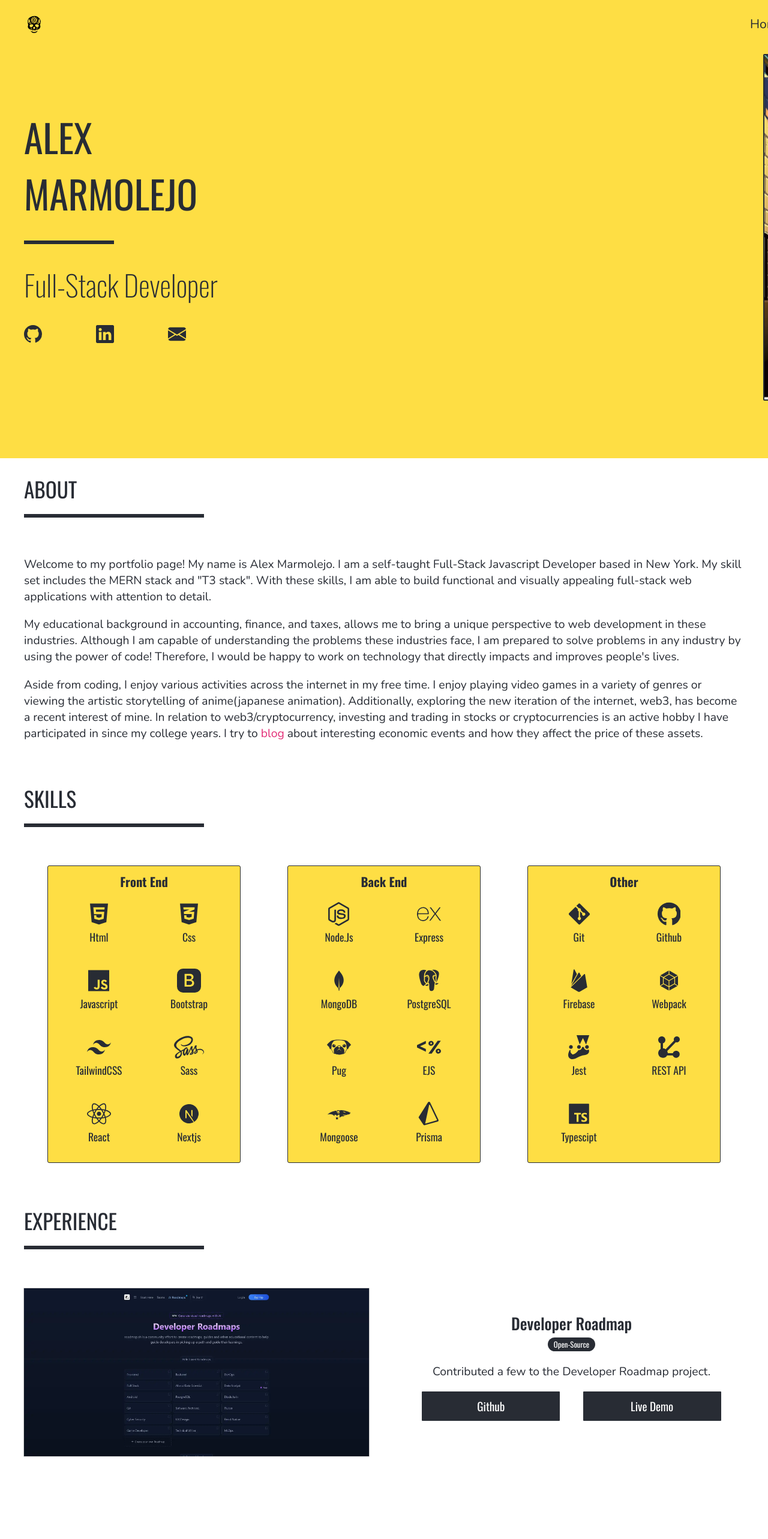
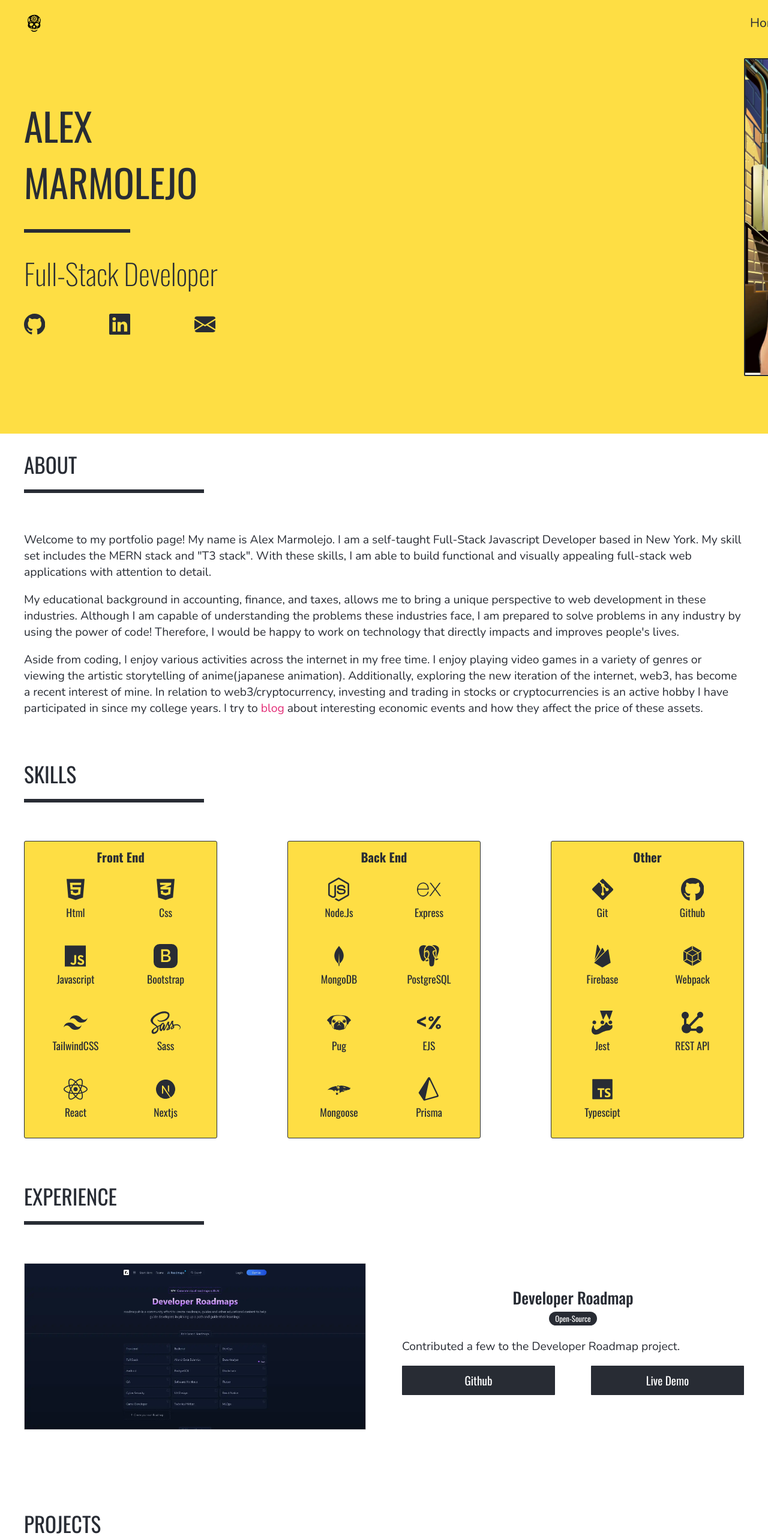
Before and after one commit to prosperitty/personal-website, a React (Create React App) app: page / in a window 1280 px wide. Shown: the top 2566 px of the page at 60% size. Built offline with nearby package versions, Linux system fonts and the light colour scheme; a web font is replaced by a local one.

Commit message:
MAJOR: realigned entire webpage and responsive design

```diff
--- a/src/App.css
+++ b/src/App.css
@@ -15,7 +15,19 @@ p > a:visited {
   color: #61dafb;
 }
 
+.app-header {
+  width: 100%;
+  background-color: #fede44;
+}
+
+.max-w {
+  box-sizing: border-box;
+  margin: 0 auto;
+  max-width: 1440px;
+}
+
 body {
+  /* width: 100%; */
   padding: 0;
   margin: 0;
 
@@ -64,7 +76,7 @@ hr {
   margin: 1rem 0 4rem 0;
 }
 
-.pad {
+.pad-x {
   padding-left: 40px;
   padding-right: 40px;
 }
@@ -72,8 +84,8 @@ hr {
 .pad-y {
   padding-top: 25px;
   padding-bottom: 25px;
-  padding-left: 40px;
-  padding-right: 40px;
+  /* padding-left: 40px;
+  padding-right: 40px; */
 }
 
 .nav {
@@ -84,16 +96,22 @@ hr {
   padding-top: 20px;
   padding-bottom: 20px;
 
-  position: -webkit-sticky;
-  position: sticky;
-  top: 0;
-  z-index: 2;
-
   color: #282c34;
   font-size: 1.2em;
   font-weight: 300;
   font-family: 'Nunito', sans-serif;
 
+  background-color: #fede44;
+
+  overflow: hidden;
+}
+
+.nav-container {
+  width: 100%;
+  position: -webkit-sticky;
+  position: sticky;
+  top: 0;
+  z-index: 2;
   background-color: #fede44;
 }
 
@@ -129,6 +147,7 @@ hr {
   display: flex;
   align-items: center;
   justify-content: flex-start;
+  flex-shrink: 0;
 
   white-space: nowrap;
   color: inherit;
@@ -137,8 +156,9 @@ hr {
 .jumbotron {
   display: flex;
   width: 100%;
-  max-height: 800px;
-  padding: 10px 40px 100px 40px;
+  /* max-height: 800px; */
+  padding-top: 20px;
+  padding-bottom: 100px;
 
   color: #282c34;
   font-size: 2.5vw;
@@ -149,16 +169,18 @@ hr {
 }
 
 .jumbotron-header {
-  width: 50%;
+  /* width: 50%; */
   align-self: center;
-  justify-self: flex-start;
+  flex: 1 1 65%;
 }
 
 .profile-image-container {
   max-width: 700px;
-  width: 50%;
+  max-height: 800px;
+  flex: 0 1 45%;
+  /* width: 50%; */
   margin: 0 auto;
-  padding: 0 2rem;
+  /* padding: 0 2rem; */
 
   box-sizing: border-box;
   animation: 0.5s ease-in-out 0s 1 slideInRight;
@@ -227,7 +249,7 @@ hr {
 
 .skills-container {
   display: flex;
-  justify-content: space-around;
+  justify-content: space-between;
   margin: 20px 0;
 }
 
@@ -278,7 +300,8 @@ hr {
 
 .project {
   display: flex;
-  gap: 50px;
+  justify-content: space-between;
+  gap: 60px;
   width: 100%;
   margin-bottom: 80px;
 }
@@ -289,9 +312,20 @@ hr {
 
 .project-preview-container {
   display: flex;
-  width: 50%;
+  flex-basis: 50%;
+  max-width: 700px;
   justify-content: center;
   align-items: center;
+}
+
+.project-preview-container img {
+  width: 100%;
+  /* height: 100%; */
+  /* padding: 200px 0; */
+  max-height: 350px;
+  object-fit: contain;
+  box-sizing: border-box;
+  object-position: top;
 }
 
 .project-description-container {
@@ -299,8 +333,13 @@ hr {
   flex-direction: column;
   justify-content: center;
   width: 50%;
+  max-width: 700px;
 
   text-align: center;
+}
+
+.project-description-container p {
+  text-align: start;
 }
 
 .project-description-container h3 {
@@ -354,7 +393,9 @@ hr {
 
 .button-container {
   display: flex;
-  justify-content: space-evenly;
+  justify-content: space-between;
+  gap: 60px;
+  /* padding: 0 40px; */
 }
 
 .button-container button {
@@ -362,8 +403,8 @@ hr {
 }
 
 .button-container form {
-  display: inline-block;
-  width: 40%;
+  display: flex;
+  flex-basis: 100%;
 }
 
 footer {
@@ -461,6 +502,7 @@ footer hr {
   }
 
   .profile-image-container {
+    flex-basis: 0;
     width: 200px;
     height: 200px;
     padding: 0px;
--- a/src/App.js
+++ b/src/App.js
@@ -1,41 +1,46 @@
-import './App.css'
-import Nav from './components/Nav'
-import Jumbotron from './components/Jumbotron'
-import About from './components/About'
-import Skills from './components/Skills'
-import Projects from './components/Projects'
-import Footer from './components/Footer'
-import htmlVector from './images/vectors/html-vector.svg'
-import cssVector from './images/vectors/css-vector.svg'
-import javascriptVector from './images/vectors/javascript-vector.svg'
-import bootstrapVector from './images/vectors/bootstrap-vector.svg'
-import sassVector from './images/vectors/sass-vector.svg'
-import reactVector from './images/vectors/react-vector.svg'
-import nextVector from './images/vectors/nextjs-vector.svg'
-import nodeVector from './images/vectors/node-vector.svg'
-import expressVector from './images/vectors/express-vector.svg'
-import mongoVector from './images/vectors/mongo-vector.svg'
-import pugVector from './images/vectors/pug-vector.svg'
-import ejsVector from './images/vectors/ejs-vector.svg'
-import jestVector from './images/vectors/jest-vector.svg'
-import gitVector from './images/vectors/git-vector.svg'
-import githubVector from './images/vectors/github-vector.svg'
-import firebaseVector from './images/vectors/firebase-vector.svg'
-import webpackVector from './images/vectors/webpack-vector.svg'
-import apiVector from './images/vectors/api-vector.svg'
-import tailwindVector from './images/vectors/tailwind-vector.svg'
-import postgresVector from './images/vectors/postgresql-vector.svg'
-import typesciptVector from './images/vectors/typescript-vector.svg'
-import mongooseVector from './images/vectors/mongoose-vector.svg'
-import prismaVector from './images/vectors/prisma-vector.svg'
-import { ReactSVG } from 'react-svg'
-import Experience from './components/Experience'
+import './App.css';
+import Nav from './components/Nav';
+import Jumbotron from './components/Jumbotron';
+import About from './components/About';
+import Skills from './components/Skills';
+import Projects from './components/Projects';
+import Footer from './components/Footer';
+import htmlVector from './images/vectors/html-vector.svg';
+import cssVector from './images/vectors/css-vector.svg';
+import javascriptVector from './images/vectors/javascript-vector.svg';
+import bootstrapVector from './images/vectors/bootstrap-vector.svg';
+import sassVector from './images/vectors/sass-vector.svg';
+import reactVector from './images/vectors/react-vector.svg';
+import nextVector from './images/vectors/nextjs-vector.svg';
+import nodeVector from './images/vectors/node-vector.svg';
+import expressVector from './images/vectors/express-vector.svg';
+import mongoVector from './images/vectors/mongo-vector.svg';
+import pugVector from './images/vectors/pug-vector.svg';
+import ejsVector from './images/vectors/ejs-vector.svg';
+import jestVector from './images/vectors/jest-vector.svg';
+import gitVector from './images/vectors/git-vector.svg';
+import githubVector from './images/vectors/github-vector.svg';
+import firebaseVector from './images/vectors/firebase-vector.svg';
+import webpackVector from './images/vectors/webpack-vector.svg';
+import apiVector from './images/vectors/api-vector.svg';
+import tailwindVector from './images/vectors/tailwind-vector.svg';
+import postgresVector from './images/vectors/postgresql-vector.svg';
+import typesciptVector from './images/vectors/typescript-vector.svg';
+import mongooseVector from './images/vectors/mongoose-vector.svg';
+import prismaVector from './images/vectors/prisma-vector.svg';
+import { ReactSVG } from 'react-svg';
+import Experience from './components/Experience';
 
 function App() {
   return (
     <div className='App'>
+      <div className='nav-container'>
         <Nav />
+      </div>
+      <div className='app-header'>
         <Jumbotron />
+      </div>
+      <div className='max-w'>
         <About />
         <Skills
           htmlIcon={<ReactSVG src={htmlVector} />}
@@ -88,9 +93,10 @@ function App() {
           tailwindIcon={<ReactSVG src={tailwindVector} />}
           typescriptIcon={<ReactSVG src={typesciptVector} />}
         />
+      </div>
       <Footer />
     </div>
-  )
+  );
 }
 
-export default App
+export default App;
--- a/src/components/About.js
+++ b/src/components/About.js
@@ -1,6 +1,6 @@
 function About() {
   return (
-    <div className='pad-y' id='about'>
+    <div className='pad-y pad-x' id='about'>
       <h1>about</h1>
       <hr className='hr-section'></hr>
       <p>
--- a/src/components/Experience.js
+++ b/src/components/Experience.js
@@ -4,7 +4,7 @@ import Skill from './Skill';
 
 function Experience() {
   return (
-    <div className='pad-y' id='experience'>
+    <div className='pad-y pad-x' id='experience'>
       <h1>Experience</h1>
       <hr className='hr-section'></hr>
       <Project
--- a/src/components/Footer.js
+++ b/src/components/Footer.js
@@ -1,6 +1,6 @@
 function Footer() {
   return (
-    <footer className='pad-y' id='contact'>
+    <footer className='pad-y pad-x' id='contact'>
       <div className='footer-icon-container'>
         <div className='footer-icons'>
           <a href='https://github.com/prosperitty'>
--- a/src/components/Jumbotron.js
+++ b/src/components/Jumbotron.js
@@ -3,7 +3,7 @@ import alex2 from '../images/alex-selfie2.webp';
 
 function Jumbotron() {
   return (
-    <div className='jumbotron pad' id='home'>
+    <div className='jumbotron pad-x max-w' id='home'>
       <div className='jumbotron-header'>
         <h1>Alex</h1>
         <h1>Marmolejo</h1>
--- a/src/components/Nav.js
+++ b/src/components/Nav.js
@@ -1,11 +1,11 @@
 const Nav = (props) => {
   function displayLinks() {
-    const navLinks = document.querySelector('.nav-link-container')
-    navLinks.classList.toggle('toggle-visibility')
+    const navLinks = document.querySelector('.nav-link-container');
+    navLinks.classList.toggle('toggle-visibility');
   }
 
   return (
-    <nav className='nav pad'>
+    <nav className='nav pad-x max-w'>
       <div className='logo-container'>
         <a className='nav-logo' href='#home'>
           <svg
@@ -61,7 +61,7 @@ const Nav = (props) => {
         </a>
       </div>
     </nav>
-  )
-}
+  );
+};
 
-export default Nav
+export default Nav;
--- a/src/components/Project.js
+++ b/src/components/Project.js
@@ -1,33 +1,31 @@
-function Project({children, preview, alt, title, description, githubURL, demoURL}) {
+function Project({
+  children,
+  preview,
+  alt,
+  title,
+  description,
+  githubURL,
+  demoURL,
+}) {
   return (
-    <div className="project">
-    <div className="project-preview-container">
-      <img src={ preview } alt={ alt } />
-    </div>
-    <div className="project-description-container">
-      <h3>{ title }</h3>
-      <div className="project-stack-container">
-        { children }
+    <div className='project'>
+      <div className='project-preview-container'>
+        <img src={preview} alt={alt} />
       </div>
-      <p>{ description }</p>
-      <div className="button-container">
-        <form
-          target="_blank"
-          method="GET"
-          action={ githubURL }
-        >
-          <button className="jumbotron-button">Github</button>
-        </form>
-        <form
-          target="_blank"
-          method="GET"
-          action={ demoURL }
-        >
-          <button className="jumbotron-button">Live Demo</button>
-        </form>
+      <div className='project-description-container'>
+        <h3>{title}</h3>
+        <div className='project-stack-container'>{children}</div>
+        <p>{description}</p>
+        <div className='button-container'>
+          <form target='_blank' method='GET' action={githubURL}>
+            <button className='jumbotron-button'>Github</button>
+          </form>
+          <form target='_blank' method='GET' action={demoURL}>
+            <button className='jumbotron-button'>Live Demo</button>
+          </form>
+        </div>
       </div>
     </div>
-  </div>
   );
 }
 
--- a/src/components/Projects.js
+++ b/src/components/Projects.js
@@ -11,14 +11,14 @@ import youtubePreview from '../images/youtube-clone-preview.webp';
 import calculatorPreview from '../images/calculator-preview.webp';
 import membersPreview from '../images/members-preview.webp';
 import rentagamePreview from '../images/rent-a-game-preview.webp';
-import nextPreview from '../images/nextjs-blog-preview.webp';
+// import nextPreview from '../images/nextjs-blog-preview.webp';
 import wreathePreview from '../images/wreathe-preview.webp';
 import Skill from './Skill';
 import Project from './Project';
 
 function Projects(props) {
   return (
-    <div className='pad-y' id='projects'>
+    <div className='pad-y pad-x' id='projects'>
       <h1>projects</h1>
       <hr className='hr-section'></hr>
 
--- a/src/components/Skills.js
+++ b/src/components/Skills.js
@@ -1,8 +1,8 @@
-import Skill from './Skill'
+import Skill from './Skill';
 
 function Skills(props) {
   return (
-    <div className='pad-y' id='skills'>
+    <div className='pad-y pad-x' id='skills'>
       <h1>skills</h1>
       <hr className='hr-section'></hr>
       <div className='skills-container'>
@@ -70,7 +70,7 @@ function Skills(props) {
         </div>
       </div>
     </div>
-  )
+  );
 }
 
-export default Skills
+export default Skills;
```
Also changed, not shown: public/portfolio-logo.svg (added). Lines whose indentation alone changed are shown as unchanged.
